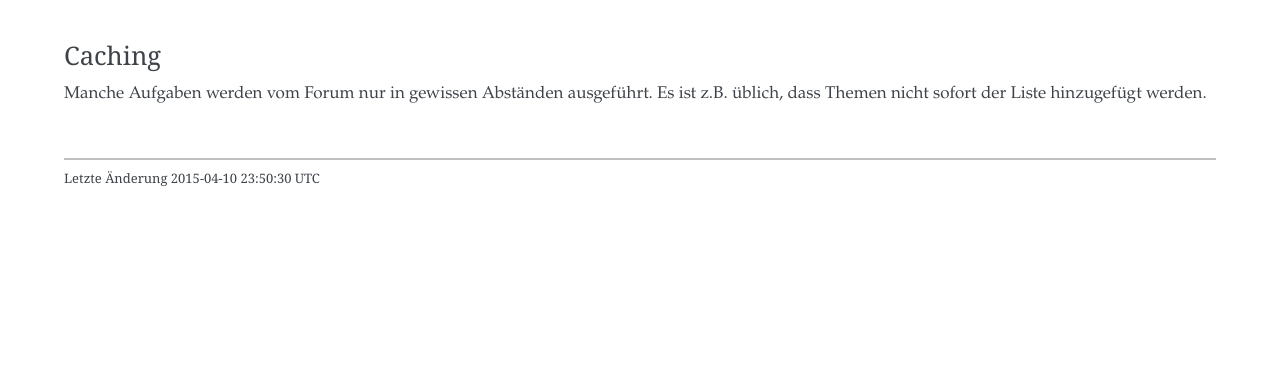
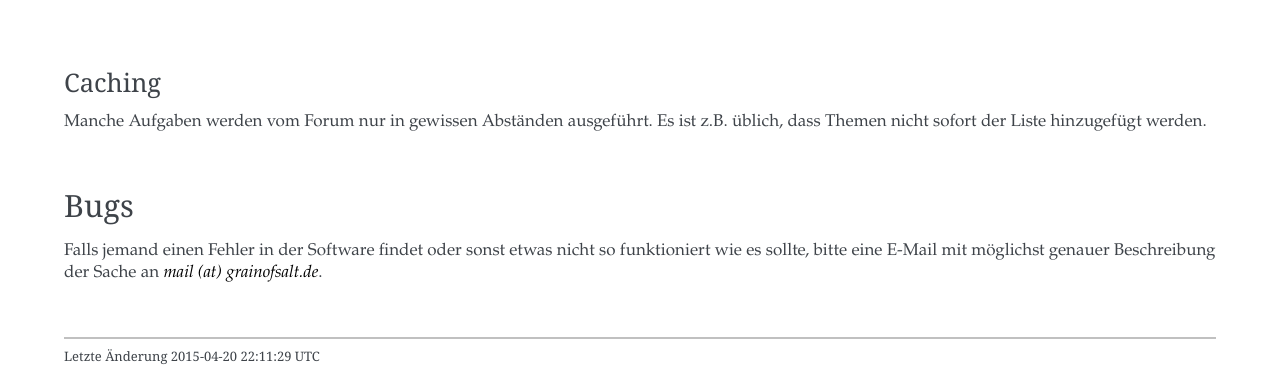
Before and after one commit to tobiasno/OrganicBoard, a PHP site: page /doc/userguide.html in a window 1280 px wide. Shown: the part 5018-5392 px from the top of the page. Before the commit the page ends 5205 px from the top, so only its background shows below. Run offline with PHP 8.4, Linux system fonts and the light colour scheme.

Commit message:
floating solved

```diff
--- a/www/doc/userguide.html
+++ b/www/doc/userguide.html
@@ -885,7 +885,7 @@ Text
 <td class="icon">
 <img src="icons/tip.png" alt="Tipp">
 </td>
-<td class="content">Erlaubte HTML-Tags sind z.B. <strong>b</strong>, <strong>i</strong>, <strong>u</strong> sowie <strong>Listen</strong>.</td>
+<td class="content">Erlaubte HTML-Tags sind z.B. <strong>b</strong>, <strong>i</strong>, <strong>u</strong>, <strong>del</strong> sowie <strong>Listen</strong>.</td>
 </tr></table>
 </div>
 <div class="admonitionblock">
@@ -960,12 +960,18 @@ Text
 </div>
 </div>
 </div>
+<div class="sect1">
+<h2 id="_bugs">Bugs</h2>
+<div class="sectionbody">
+<div class="paragraph"><p>Falls jemand einen Fehler in der Software findet oder sonst etwas nicht so funktioniert wie es sollte, bitte eine E-Mail mit möglichst genauer Beschreibung der Sache an <em>mail (at) grainofsalt.de</em>.</p></div>
+</div>
+</div>
 </div>
 <div id="footnotes"><hr></div>
 <div id="footer">
 <div id="footer-text">
 Letzte Änderung
- 2015-04-10 23:50:30 UTC
+ 2015-04-20 22:11:29 UTC
 </div>
 </div>
 </body>
--- a/www/doc/userguide.txt
+++ b/www/doc/userguide.txt
@@ -27,7 +27,7 @@ Text::
 
 TIP: Themen verhalten sich ähnlich wie Subforen in anderen Boards, nur dass sie hier von den Nutzern bestimmt werden. Beiträge lassen sich gut in bereits verwendete Themen einordnen. Mit einem Bookmark im Browser kann man ein Thema abonnieren, wie ein Subforum.
 
-TIP: Erlaubte HTML-Tags sind z.B. *b*, *i*, *u* sowie *Listen*.
+TIP: Erlaubte HTML-Tags sind z.B. *b*, *i*, *u*, *del* sowie *Listen*.
 
 IMPORTANT: Themen sollten besonders sorgfältig gewählt werden.
 
@@ -64,3 +64,7 @@ NOTE: Nutzer können das Thema _spam_ verwenden, um Funktionen des Forums zu tes
 === Caching
 
 Manche Aufgaben werden vom Forum nur in gewissen Abständen ausgeführt. Es ist z.B. üblich, dass Themen nicht sofort der Liste hinzugefügt werden.
+
+== Bugs
+
+Falls jemand einen Fehler in der Software findet oder sonst etwas nicht so funktioniert wie es sollte, bitte eine E-Mail mit möglichst genauer Beschreibung der Sache an _mail (at) grainofsalt.de_.
--- a/www/style.css
+++ b/www/style.css
@@ -156,6 +156,10 @@ font-size: 2rem;
   width: 28%;
 }
 
+.board_post:nth-child(3n+1) {
+  clear: left;
+}
+
 .board_post_area {
   padding: 0.5rem;
   background: #F0F2EB;
```
